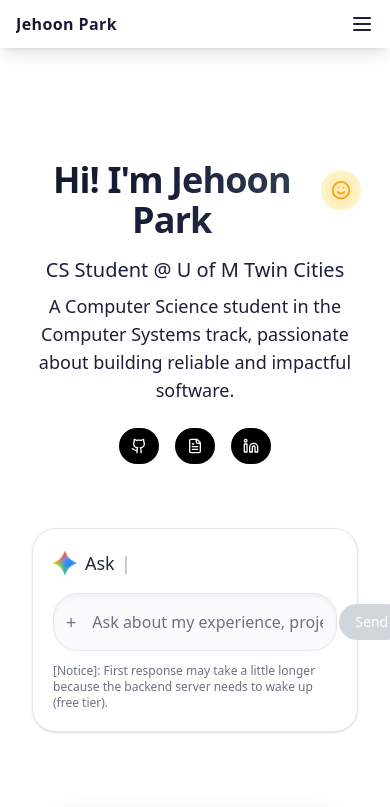
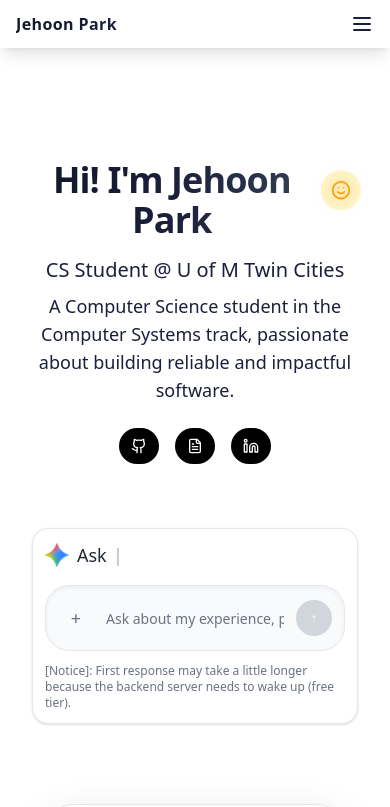
Before and after one commit to EuljeHoon/jehoon_website, a Next.js app: page / in a window 390 px wide. Shown: the top 807 px of the page. Built offline with nearby package versions, Linux system fonts and the light colour scheme.

Commit message:
AI chat UI fix

```diff
--- a/src/components/AiChat.tsx
+++ b/src/components/AiChat.tsx
@@ -56,7 +56,7 @@ export default function AiChat() {
   };
 
   return (
-    <div className="mx-auto w-full max-w-2xl rounded-3xl border border-gray-200 bg-white p-5 shadow-sm">
+    <div className="mx-auto w-full max-w-2xl rounded-2xl border border-gray-200 bg-white p-3 shadow-sm sm:rounded-3xl sm:p-5">
       <h2 className="mb-4 flex items-center gap-2 text-lg font-medium text-gray-800">
         <Image
           src="/gemini-logo.png"
@@ -71,18 +71,18 @@ export default function AiChat() {
         </span>
       </h2>
 
-      <div className="rounded-3xl border border-gray-200 bg-gray-50 px-3 py-2 shadow-inner">
+      <div className="rounded-3xl border border-gray-200 bg-gray-50 p-3 shadow-inner">
         <div className="flex items-center gap-2">
           <button
             type="button"
-            className="h-9 w-9 rounded-full text-lg text-gray-500 transition hover:bg-gray-200"
+            className="h-9 w-9 shrink-0 rounded-full text-lg text-gray-500 transition hover:bg-gray-200"
             aria-label="Attach"
           >
             +
           </button>
 
           <input
-            className="h-10 flex-1 bg-transparent px-2 text-gray-800 placeholder:text-gray-500 focus:outline-none"
+            className="h-10 min-w-0 flex-1 bg-transparent px-1 text-sm text-gray-800 placeholder:text-gray-500 focus:outline-none sm:px-2 sm:text-base"
             value={message}
             onChange={(e) => setMessage(e.target.value)}
             onKeyDown={(e) => {
@@ -97,9 +97,16 @@ export default function AiChat() {
           <button
             onClick={sendMessage}
             disabled={loading || !message.trim()}
-            className="h-9 rounded-full bg-gray-900 px-4 text-sm font-medium text-white transition hover:bg-black disabled:cursor-not-allowed disabled:bg-gray-300"
+            className="flex h-9 w-9 shrink-0 items-center justify-center rounded-full bg-gray-900 text-sm font-medium text-white transition hover:bg-black disabled:cursor-not-allowed disabled:bg-gray-300 sm:w-auto sm:px-4"
+            aria-label="Send message"
           >
-            {loading ? "Thinking..." : "Send"}
+            <span className="sm:hidden">
+              {loading ? "..." : "↑"}
+            </span>
+
+            <span className="hidden sm:inline">
+              {loading ? "Thinking..." : "Send"}
+            </span>
           </button>
         </div>
       </div>
--- a/src/data/projects.ts
+++ b/src/data/projects.ts
@@ -24,7 +24,7 @@ export const projects: Project[] = [
         "Integrated Google Gemini API for real-time text generation and semantic embeddings, with ChromaDB for persistent local vector storage in a working RAG pipeline."
     ],
     link: "https://github.com/EuljeHoon/mini-langchain.git",
-    projectImage: "/logo/umn_logo.png"
+    projectImage: "/logo/langchain-color.png"
   },
   {
     id: 2,
```
Also changed, not shown: public/logo/langchain-color.png (added).
